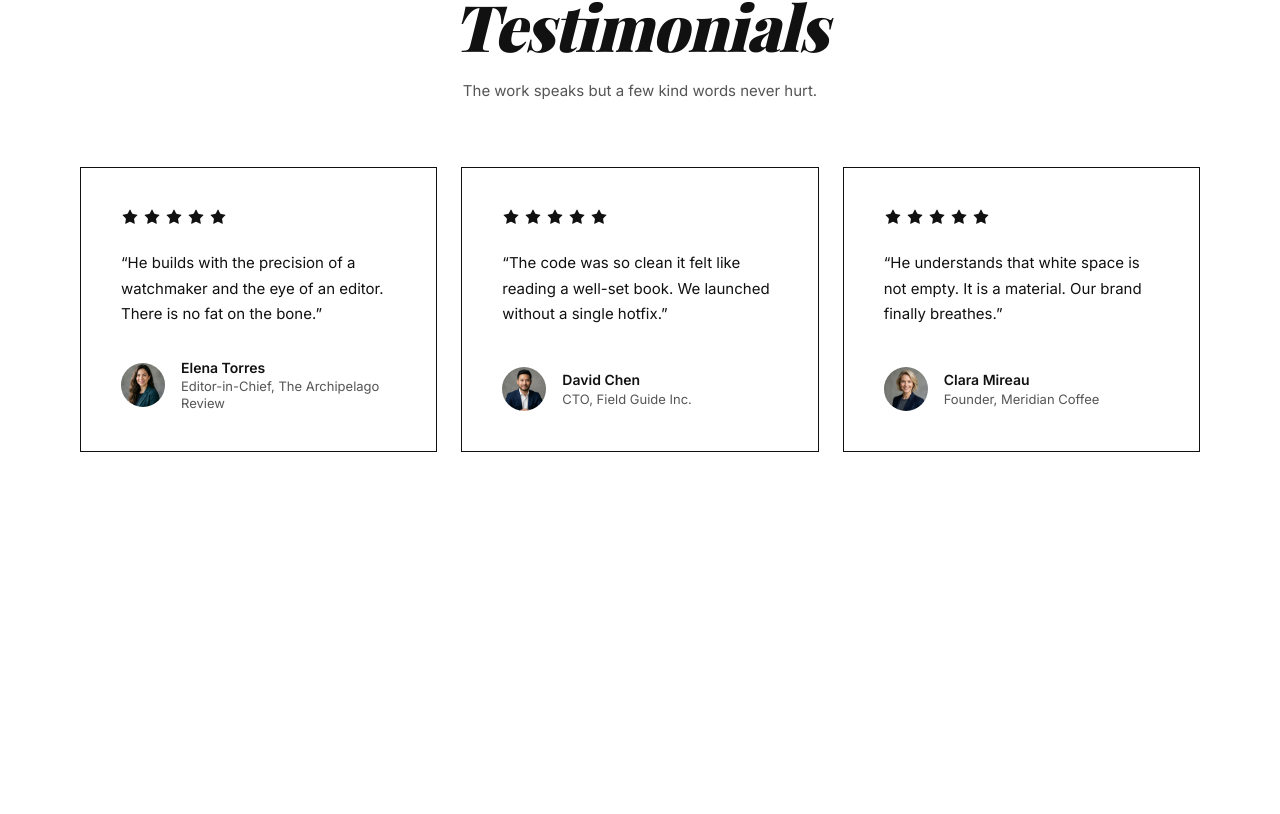
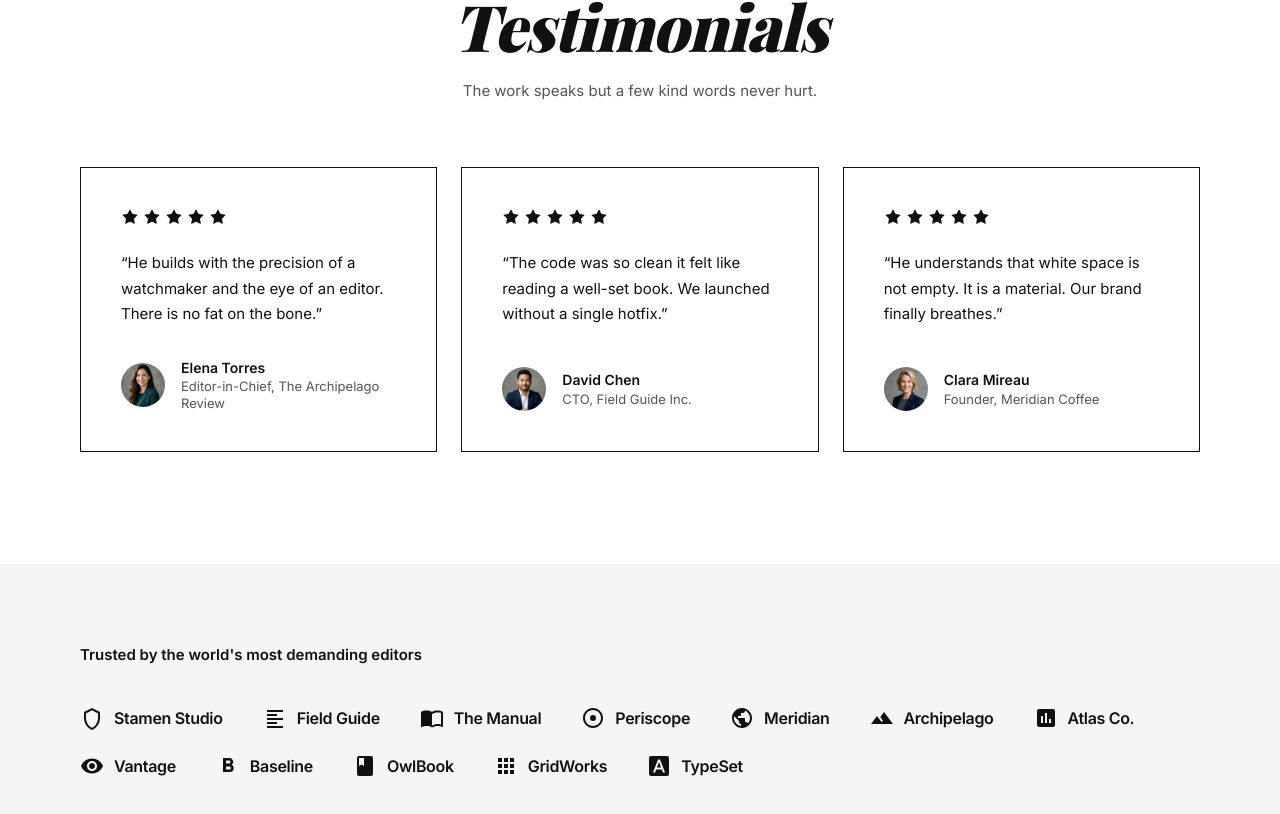
Before and after one commit to kaz-hero123/hilman-portfolio, a Next.js app: page / in a window 1280 px wide. Shown: the part 4260-5074 px from the top of the page. Before the commit the page ends 4824 px from the top, so only its background shows below. Built offline with nearby package versions, Linux system fonts and the light colour scheme.

Commit message:
feat: implement trusted-by logo cloud with editorial brand marks

```diff
--- a/src/app/page.tsx
+++ b/src/app/page.tsx
@@ -3,6 +3,7 @@ import { Work } from '@/components/sections/Work'
 import { Craft } from '@/components/sections/Craft'
 import { History } from '@/components/sections/History'
 import { Testimonials } from '@/components/sections/Testimonials'
+import { LogoCloud } from '@/components/sections/LogoCloud'
 
 export default function Home() {
   return (
@@ -12,6 +13,7 @@ export default function Home() {
       <Craft />
       <History />
       <Testimonials />
+      <LogoCloud />
       {/* Additional sections will be added after approval */}
     </main>
   )
--- /dev/null
+++ b/src/components/sections/LogoCloud.tsx
@@ -0,0 +1,180 @@
+'use client'
+
+import { motion } from 'framer-motion'
+
+// ─── Animation ────────────────────────────────────────────────────────────────
+
+const fadeUp = {
+  hidden: { opacity: 0, y: 24 },
+  visible: {
+    opacity: 1,
+    y: 0,
+    transition: { duration: 0.5, ease: [0.22, 1, 0.36, 1] as const },
+  },
+}
+
+const staggerContainer = {
+  hidden: {},
+  visible: {
+    transition: { staggerChildren: 0.05, delayChildren: 0.1 },
+  },
+}
+
+// ─── Logo data ────────────────────────────────────────────────────────────────
+
+const logos = [
+  { name: 'Stamen Studio', icon: StamenIcon },
+  { name: 'Field Guide', icon: FieldGuideIcon },
+  { name: 'The Manual', icon: ManualIcon },
+  { name: 'Periscope', icon: PeriscopeIcon },
+  { name: 'Meridian', icon: MeridianIcon },
+  { name: 'Archipelago', icon: ArchipelagoIcon },
+  { name: 'Atlas Co.', icon: AtlasIcon },
+  { name: 'Vantage', icon: VantageIcon },
+  { name: 'Baseline', icon: BaselineIcon },
+  { name: 'OwlBook', icon: OwlBookIcon },
+  { name: 'GridWorks', icon: GridWorksIcon },
+  { name: 'TypeSet', icon: TypeSetIcon },
+]
+
+// ─── Logo SVG Icons (editorial-weight, 24x24) ────────────────────────────────
+
+function StamenIcon() {
+  return (
+    <svg width="24" height="24" viewBox="0 0 24 24" fill="currentColor" aria-hidden="true">
+      <path d="M12 2L4 6v6c0 5.55 3.84 10.74 8 12 4.16-1.26 8-6.45 8-12V6l-8-4zm0 2.18L18 7.5v4.5c0 4.46-3.08 8.64-6 9.86-2.92-1.22-6-5.4-6-9.86V7.5l6-3.32z"/>
+    </svg>
+  )
+}
+
+function FieldGuideIcon() {
+  return (
+    <svg width="24" height="24" viewBox="0 0 24 24" fill="currentColor" aria-hidden="true">
+      <path d="M4 4h16v2H4V4zm0 4h10v2H4V8zm0 4h16v2H4v-2zm0 4h10v2H4v-2zm0 4h16v2H4v-2z"/>
+    </svg>
+  )
+}
+
+function ManualIcon() {
+  return (
+    <svg width="24" height="24" viewBox="0 0 24 24" fill="currentColor" aria-hidden="true">
+      <path d="M21 5c-1.11-.35-2.33-.5-3.5-.5-1.95 0-4.05.4-5.5 1.5-1.45-1.1-3.55-1.5-5.5-1.5S2.45 4.9 1 6v14.65c0 .25.25.5.5.5.1 0 .15-.05.25-.05C3.1 20.45 5.05 20 6.5 20c1.95 0 4.05.4 5.5 1.5 1.35-.85 3.8-1.5 5.5-1.5 1.65 0 3.35.3 4.75 1.05.1.05.15.05.25.05.25 0 .5-.25.5-.5V6c-.6-.45-1.25-.75-2-1zm0 13.5c-1.1-.35-2.3-.5-3.5-.5-1.7 0-4.15.65-5.5 1.5V8c1.35-.85 3.8-1.5 5.5-1.5 1.2 0 2.4.15 3.5.5v11.5z"/>
+    </svg>
+  )
+}
+
+function PeriscopeIcon() {
+  return (
+    <svg width="24" height="24" viewBox="0 0 24 24" fill="currentColor" aria-hidden="true">
+      <circle cx="12" cy="12" r="3"/>
+      <path d="M12 2C6.48 2 2 6.48 2 12s4.48 10 10 10 10-4.48 10-10S17.52 2 12 2zm0 18c-4.42 0-8-3.58-8-8s3.58-8 8-8 8 3.58 8 8-3.58 8-8 8z"/>
+    </svg>
+  )
+}
+
+function MeridianIcon() {
+  return (
+    <svg width="24" height="24" viewBox="0 0 24 24" fill="currentColor" aria-hidden="true">
+      <path d="M12 2C6.48 2 2 6.48 2 12s4.48 10 10 10 10-4.48 10-10S17.52 2 12 2zm-1 17.93c-3.95-.49-7-3.85-7-7.93 0-.62.08-1.21.21-1.79L9 15v1c0 1.1.9 2 2 2v1.93zm6.9-2.54c-.26-.81-1-1.39-1.9-1.39h-1v-3c0-.55-.45-1-1-1H8v-2h2c.55 0 1-.45 1-1V7h2c1.1 0 2-.9 2-2v-.41c2.93 1.19 5 4.06 5 7.41 0 2.08-.8 3.97-2.1 5.39z"/>
+    </svg>
+  )
+}
+
+function ArchipelagoIcon() {
+  return (
+    <svg width="24" height="24" viewBox="0 0 24 24" fill="currentColor" aria-hidden="true">
+      <path d="M14 6l-3.75 5 2.85 3.8-1.6 1.2C9.81 13.75 7 10 7 10l-6 8h22L14 6z"/>
+    </svg>
+  )
+}
+
+function AtlasIcon() {
+  return (
+    <svg width="24" height="24" viewBox="0 0 24 24" fill="currentColor" aria-hidden="true">
+      <path d="M19 3H5c-1.1 0-2 .9-2 2v14c0 1.1.9 2 2 2h14c1.1 0 2-.9 2-2V5c0-1.1-.9-2-2-2zM9 17H7v-7h2v7zm4 0h-2V7h2v10zm4 0h-2v-4h2v4z"/>
+    </svg>
+  )
+}
+
+function VantageIcon() {
+  return (
+    <svg width="24" height="24" viewBox="0 0 24 24" fill="currentColor" aria-hidden="true">
+      <path d="M12 4.5C7 4.5 2.73 7.61 1 12c1.73 4.39 6 7.5 11 7.5s9.27-3.11 11-7.5c-1.73-4.39-6-7.5-11-7.5zM12 17c-2.76 0-5-2.24-5-5s2.24-5 5-5 5 2.24 5 5-2.24 5-5 5zm0-8c-1.66 0-3 1.34-3 3s1.34 3 3 3 3-1.34 3-3-1.34-3-3-3z"/>
+    </svg>
+  )
+}
+
+function BaselineIcon() {
+  return (
+    <svg width="24" height="24" viewBox="0 0 24 24" fill="currentColor" aria-hidden="true">
+      <path d="M15.6 10.79c.97-.67 1.65-1.77 1.65-2.79 0-2.26-1.75-4-4-4H7v14h7.04c2.09 0 3.71-1.7 3.71-3.79 0-1.52-.86-2.82-2.15-3.42zM10 6.5h3c.83 0 1.5.67 1.5 1.5s-.67 1.5-1.5 1.5h-3v-3zm3.5 9H10v-3h3.5c.83 0 1.5.67 1.5 1.5s-.67 1.5-1.5 1.5z"/>
+    </svg>
+  )
+}
+
+function OwlBookIcon() {
+  return (
+    <svg width="24" height="24" viewBox="0 0 24 24" fill="currentColor" aria-hidden="true">
+      <path d="M18 2H6c-1.1 0-2 .9-2 2v16c0 1.1.9 2 2 2h12c1.1 0 2-.9 2-2V4c0-1.1-.9-2-2-2zM6 4h5v8l-2.5-1.5L6 12V4z"/>
+    </svg>
+  )
+}
+
+function GridWorksIcon() {
+  return (
+    <svg width="24" height="24" viewBox="0 0 24 24" fill="currentColor" aria-hidden="true">
+      <path d="M4 4h4v4H4V4zm6 0h4v4h-4V4zm6 0h4v4h-4V4zM4 10h4v4H4v-4zm6 0h4v4h-4v-4zm6 0h4v4h-4v-4zM4 16h4v4H4v-4zm6 0h4v4h-4v-4zm6 0h4v4h-4v-4z"/>
+    </svg>
+  )
+}
+
+function TypeSetIcon() {
+  return (
+    <svg width="24" height="24" viewBox="0 0 24 24" fill="currentColor" aria-hidden="true">
+      <path d="M9.93 13.5h4.14L12 7.98 9.93 13.5zM20 2H4c-1.1 0-2 .9-2 2v16c0 1.1.9 2 2 2h16c1.1 0 2-.9 2-2V4c0-1.1-.9-2-2-2zm-4.05 16.5l-1.14-3H9.17l-1.12 3H5.96l5.11-13h1.86l5.11 13h-2.09z"/>
+    </svg>
+  )
+}
+
+// ─── Component ────────────────────────────────────────────────────────────────
+
+export function LogoCloud() {
+  return (
+    <section id="trusted" className="bg-mist">
+      <div className="max-w-[1400px] mx-auto px-6 md:px-12 lg:px-20 pt-20 pb-20">
+        {/* ── Heading ─────────────────────────────────────────────────────── */}
+        <motion.p
+          variants={fadeUp}
+          initial="hidden"
+          whileInView="visible"
+          viewport={{ once: true, margin: '-60px' }}
+          className="font-body text-[15px] font-semibold text-ink mb-10"
+        >
+          Trusted by the world&apos;s most demanding editors
+        </motion.p>
+
+        {/* ── Logo grid ──────────────────────────────────────────────────── */}
+        <motion.div
+          variants={staggerContainer}
+          initial="hidden"
+          whileInView="visible"
+          viewport={{ once: true, margin: '-40px' }}
+          className="flex flex-wrap gap-x-10 gap-y-6"
+        >
+          {logos.map((logo) => (
+            <motion.div
+              key={logo.name}
+              variants={fadeUp}
+              className="flex items-center gap-2.5 text-ink"
+            >
+              <logo.icon />
+              <span className="font-body text-[16px] font-semibold tracking-tight">
+                {logo.name}
+              </span>
+            </motion.div>
+          ))}
+        </motion.div>
+      </div>
+    </section>
+  )
+}
```
